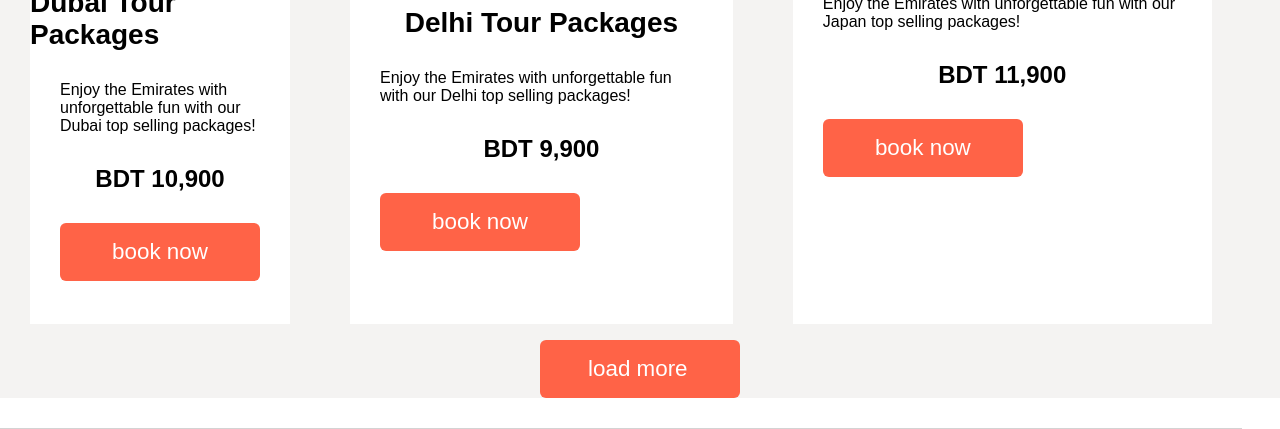
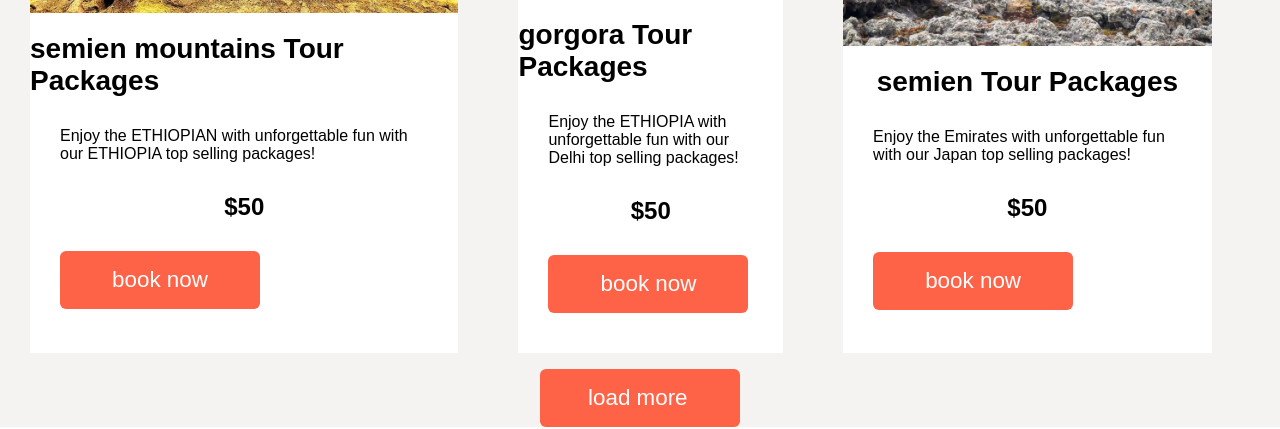
Before and after one commit to yared-abera/travel-and-tour-Guidance-project, a PHP site: page /home.php in a window 1280 px wide. Shown: the part 2037-2466 px from the top of the page. Run offline with PHP 8.4, Linux system fonts and the light colour scheme.

Commit message:
updated hompage

```diff
--- a/home.php
+++ b/home.php
@@ -5,13 +5,15 @@
    <meta http-equiv="X-UA-Compatible" content="IE=edge">
    <meta name="viewport" content="width=device-width, initial-scale=1.0">
    <title>Travel Agency Best Agency</title>
-   <!-- swiper css link  -->
+
    <link rel="stylesheet" href="https://unpkg.com/swiper@7/swiper-bundle.min.css" />
    <!-- font awesome cdn link  -->
    <link rel="stylesheet" href="https://cdnjs.cloudflare.com/ajax/libs/font-awesome/5.15.4/css/all.min.css">
    <!-- custom css file link  -->
    <link rel="stylesheet" href="css/home.css">
+   <link rel="stylesheet" href="css/footer.css">
    <script src="https://code.jquery.com/jquery-3.5.1.min.js"></script>
+    <link rel="stylesheet" href="css/header.css">
    <script>
       $(document).ready(function(){
           $(".scroll-top").click(function() {
@@ -24,21 +26,28 @@
    </script>
 </head>
 <body>
+
     <!-- header section starts  -->
 <section class="header">
+
    <a href="home.php" class="logo"><img src="images/logo.jpg"></a>
    <nav class="navbar">
-      <a href="home.php" class="active">home</a>
+      <a href="home.php">home</a>
       <a href="about.php">about</a>
       <a href="package.php">package</a>
       <a href="book.php">book</a>
+       <a href="admin.php.php" class="admin">admin</a>
    </nav>
-   <div id="humberger" class="fas fa-bars"></div>
-</section>
+   <div class="humberger">
+   <div class="line"></div>
+   <div class="line"></div>
+   <div class="line"></div>
+</div>
+ </section>
     <!-- header section ends -->
 <!-- home section starts  -->
 <section class="home-section">
-         <div class="swiper-slide slide" style="background:url(images/home-slide-1.jpg) no-repeat">
+         <div class="swiper-slide slide" style="background:url(images/Blue_Nile.png) no-repeat">
             </div>
 
 </section>
@@ -83,11 +92,11 @@
  <!-- home about section starts  -->
 <section class="home-about-section">
    <div class="image">
-      <img src="images/about-img.jpg" alt="iage">
+      <img src="images/wonchi.jpg" alt="iage">
    </div>
    <div class="home-about-us-content">
       <h2>about us</h2>
-      <p>Amazing Tours a Best tour Operator and Travel agent in Bangladesh. We are Tour Package, Hotel booking. Bangladesh Tours & Travel agent. Find international and domestic tour packages from bangladesh at low prices including best ... Travel Package | Honeymoon Package | Tour Package</p>
+      <p>Amazing Tours a Best tour Operator and Travel agent in Ethiopia. We have Tour Package, Hotel booking. Ethiopia Tours & Travel agent. domestic tour packages from Ethiopia at low prices including best ... Travel Package | FAMILY Package | Tour Package</p>
       <a href="about.php" class="btn">read more</a>
    </div>
 </section>
@@ -98,34 +107,34 @@
    <div class="box-container">
       <div class="box">
          <div class="image">
-            <img src="images/img-1.jpg" alt="">
+            <img src="images/simen.jpg" alt="">
          </div>
          <div class="content">
-            <h3>Dubai Tour Packages</h3>
-            <p>Enjoy the Emirates with unforgettable fun with our Dubai top selling packages!</p>
-            <h2>BDT 10,900</h2>
+            <h3>semien mountains Tour Packages</h3>
+            <p>Enjoy the ETHIOPIAN with unforgettable fun with our ETHIOPIA top selling packages!</p>
+            <h2>$50</h2>
             <a href="book.php" class="btn">book now</a>
          </div>
       </div>
       <div class="box">
          <div class="image">
-            <img src="images/gorgora..jpg" alt="gorgora">
+            <img src="images/gorgora.jpg" alt="gorgora">
          </div>
          <div class="content">
-            <h3>Delhi Tour Packages</h3>
-            <p>Enjoy the Emirates with unforgettable fun with our Delhi top selling packages!</p>
-            <h2>BDT 9,900</h2>
+            <h3>gorgora Tour Packages</h3>
+            <p>Enjoy the ETHIOPIA with unforgettable fun with our Delhi top selling packages!</p>
+            <h2>$50</h2>
             <a href="book.php" class="btn">book now</a>
          </div>
       </div>
       <div class="box">
          <div class="image">
-            <img src="images/images/Blue_Nile.png" alt="">
+            <img src="images/walia.jpg" alt="">
          </div>
          <div class="content">
-            <h3>Japan Tour Packages</h3>
+            <h3>semien Tour Packages</h3>
             <p>Enjoy the Emirates with unforgettable fun with our Japan top selling packages!</p>
-            <h2>BDT 11,900</h2>
+            <h2>$50</h2>
             <a href="book.php" class="btn">book now</a>
          </div>
       </div>
@@ -146,7 +155,6 @@
    </div>
 </section>
 <!-- home offer section ends -->
-
 <?php
 include("footer.php");
 ?>
```
